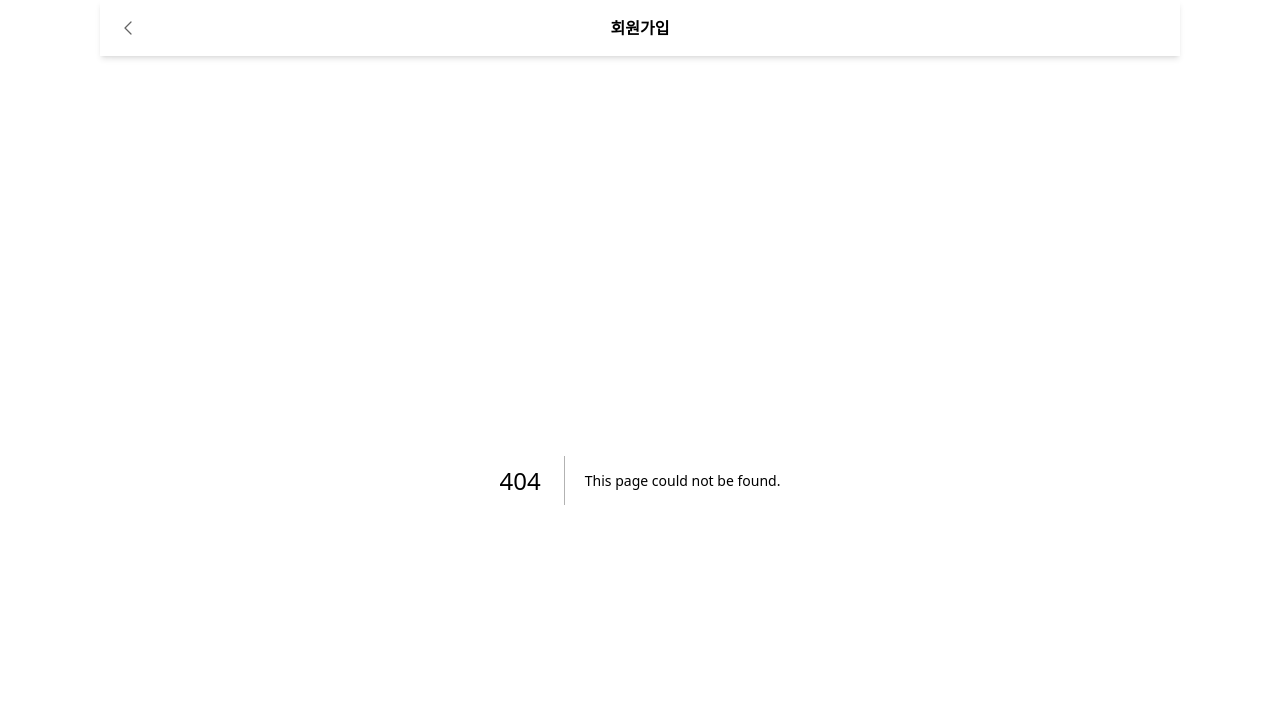
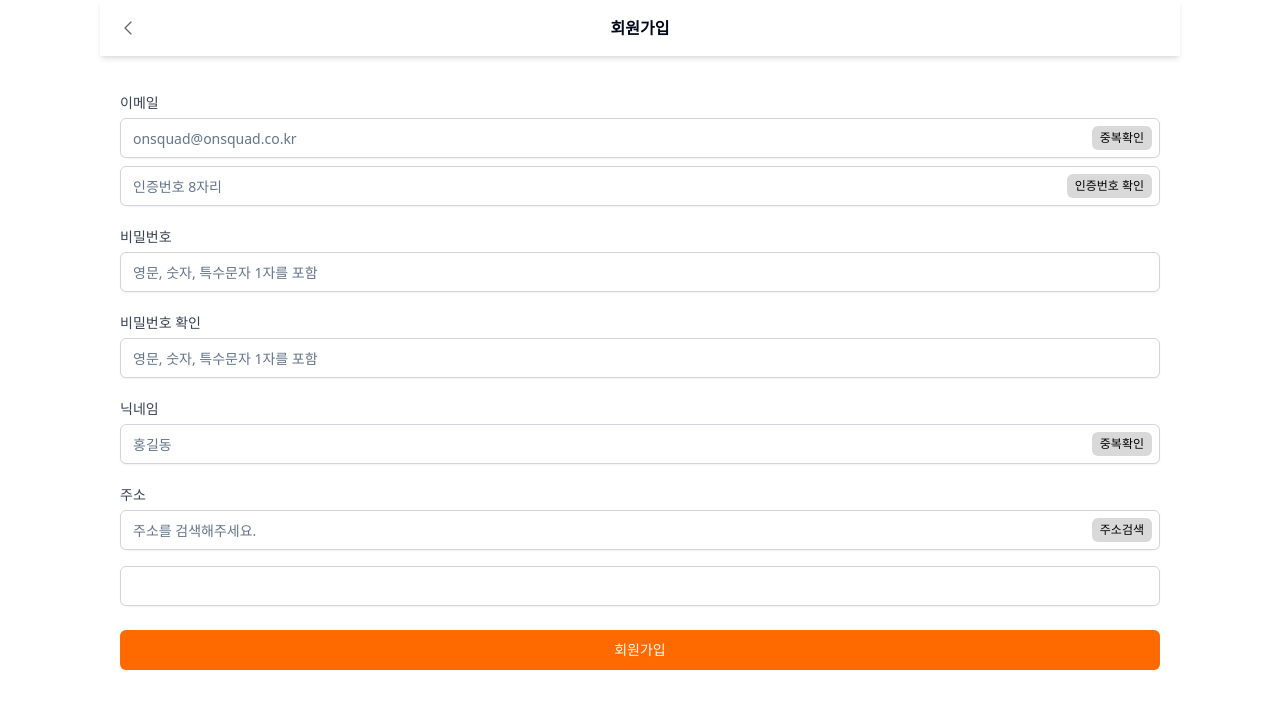
Before and after one commit to Donghyun-git/on-squad-next, a Next.js app: page /join in a window 1280 px wide. Before the commit this address had no page. Shown: the top 708 px of the page. Built offline with nearby package versions, Linux system fonts and the light colour scheme.

Commit message:
feat: 라우터 구성, 로그인, 회원가입 페이지

```diff
--- /dev/null
+++ b/src/app/community/page.tsx
@@ -0,0 +1,7 @@
+import React from 'react';
+
+const CommunityPage = () => {
+  return <div>CommunityPage</div>;
+};
+
+export default CommunityPage;
--- /dev/null
+++ b/src/app/crews/page.tsx
@@ -0,0 +1,7 @@
+import React from 'react';
+
+const CrewPage = () => {
+  return <div>CrewPage</div>;
+};
+
+export default CrewPage;
--- /dev/null
+++ b/src/app/join/JoinForm.tsx
@@ -0,0 +1,126 @@
+'use client';
+
+import React from 'react';
+import { useForm, FormProvider } from 'react-hook-form';
+import { yupResolver } from '@hookform/resolvers/yup';
+import { joinSchema } from './validator';
+import { Input } from '@/components/Input';
+import { Button } from '@/components/ui/button';
+import { InputButton } from '@/components/InputButton';
+import AddressSearch from './AddressSearch';
+
+const JoinForm = () => {
+  const method = useForm({
+    resolver: yupResolver(joinSchema),
+    values: {
+      email: '',
+      authCode: '',
+      password: '',
+      passwordConfirm: '',
+      nickname: '',
+      address: '',
+      addressDetail: '',
+    },
+  });
+
+  const {
+    handleSubmit: submit,
+    setValue,
+    formState: { errors },
+    clearErrors,
+  } = method;
+
+  const handleSubmit = submit(async () => {
+    try {
+    } catch (error) {
+      console.error(error);
+    }
+  });
+
+  return (
+    <FormProvider {...method}>
+      <form
+        className="flex flex-col gap-6 items-center mt-4 mb-8"
+        onSubmit={handleSubmit}
+      >
+        <div className="flex flex-col items-center w-full gap-2">
+          <Input
+            name="email"
+            type="text"
+            label="이메일"
+            placeholder="onsquad@onsquad.co.kr"
+            button={
+              <InputButton
+                buttonText="중복확인"
+                onSubmit={() => alert('이메일 중복확인')}
+                color="#000"
+              />
+            }
+          />
+          <Input
+            name="authCode"
+            type="text"
+            placeholder="인증번호 8자리"
+            button={
+              <InputButton
+                buttonText="인증번호 확인"
+                onSubmit={() => alert('인증번호 확인')}
+                color="#000"
+              />
+            }
+          />
+        </div>
+
+        <Input
+          name="password"
+          type="password"
+          label="비밀번호"
+          placeholder="영문, 숫자, 특수문자 1자를 포함"
+        />
+
+        <Input
+          name="passwordConfirm"
+          type="password"
+          label="비밀번호 확인"
+          placeholder="영문, 숫자, 특수문자 1자를 포함"
+        />
+
+        <Input
+          name="nickname"
+          type="text"
+          label="닉네임"
+          placeholder="홍길동"
+          button={
+            <InputButton
+              buttonText="중복확인"
+              color="#000"
+              onSubmit={() => alert('닉네임 중복확인')}
+            />
+          }
+        />
+
+        <div className="flex flex-col items-center w-full gap-2">
+          <AddressSearch
+            name="address"
+            onAddressChange={(addr) => {
+              setValue('address', addr);
+
+              if (errors?.address) {
+                clearErrors('address');
+
+                return;
+              }
+            }}
+          />
+          <Input name="addressDetail" type="text" />
+        </div>
+
+        <Button className="w-full" formAction="submit">
+          회원가입
+        </Button>
+      </form>
+    </FormProvider>
+  );
+};
+
+export default JoinForm;
--- /dev/null
+++ b/src/app/join/page.tsx
@@ -0,0 +1,8 @@
+import React from 'react';
+import JoinForm from './JoinForm';
+
+const JoinPage = () => {
+  return <JoinForm />;
+};
+
+export default JoinPage;
--- /dev/null
+++ b/src/app/join/validator.ts
@@ -0,0 +1,35 @@
+import { LOGIN_REGEXP } from '@/constants/regexp';
+import * as yup from 'yup';
+
+export const joinSchema = yup.object().shape({
+  email: yup
+    .string()
+    .required('이메일을 입력해주세요,')
+    .matches(LOGIN_REGEXP.email, '이메일 형식에 맞지 않습니다.'),
+
+  authCode: yup
+    .string()
+    .required('이메일 인증을 진행해주세요.')
+    .min(8, '인증번호는 최소 8자리입니다.'),
+
+  password: yup
+    .string()
+    .required('비밀번호를 입력해주세요.')
+    .matches(
+      LOGIN_REGEXP.password,
+      '영문, 숫자, 특수문자 1자를 포함한 8자리 이상입니다.',
+    ),
+
+  passwordConfirm: yup
+    .string()
+    .required('비밀번호를 한 번 더 입력해주세요.')
+    .oneOf([yup.ref('password')], '비밀번호가 일치하지 않습니다.'),
+
+  nickname: yup.string().required('닉네임을 입력해주세요.'),
+
+  address: yup.string().required('주소를 검색해주세요.'),
+
+  addressDetail: yup.string(),
+});
+
+export type JoinSchemaType = yup.InferType<typeof joinSchema>;
--- /dev/null
+++ b/src/app/login/LoginForm.tsx
@@ -0,0 +1,48 @@
+'use client';
+
+import { useForm, FormProvider } from 'react-hook-form';
+import { yupResolver } from '@hookform/resolvers/yup';
+import { loginSchema } from './validator';
+import { Button } from '@/components/ui/button';
+import { Input } from '@/components/Input';
+import { userLoginPostFetch } from '@/api/user/userLoginPostFetch';
+
+const LoginForm = () => {
+  const method = useForm({
+    resolver: yupResolver(loginSchema),
+    values: {
+      email: '',
+      password: '',
+    },
+  });
+
+  const { handleSubmit: submit, getValues } = method;
+
+  const handleSubmit = submit(async () => {
+    try {
+      const loginResponse = userLoginPostFetch(getValues());
+
+      console.log(loginResponse);
+    } catch (error) {
+      console.error(error);
+    }
+  });
+
+  return (
+    <FormProvider {...method}>
+      <form
+        className="flex flex-col gap-6 items-center mt-4"
+        onSubmit={handleSubmit}
+      >
+        <Input name="email" type="text" label="이메일" />
+        <Input name="password" type="password" label="비밀번호" />
+
+        <Button className="w-full" formAction="submit">
+          로그인
+        </Button>
+      </form>
+    </FormProvider>
+  );
+};
+
+export default LoginForm;
--- a/src/app/login/page.tsx
+++ b/src/app/login/page.tsx
@@ -1,34 +1,12 @@
-import React from "react";
-import { HydrationBoundary, dehydrate } from "@tanstack/react-query";
-import { squadListOptions } from "@/services/options/squadListOptions";
-import { getQueryClient } from "@/services/get-query-client";
+import React from 'react';
+import LoginForm from './LoginForm';
 
-import { Button } from "@/components/ui/button";
-
-const Login = async () => {
-  const queryClient = getQueryClient();
-
-  await queryClient.prefetchQuery(squadListOptions);
-
-  const info = await queryClient.getQueryData<Promise<{ title: string }[]>>([
-    "@test",
-  ]);
-
-  console.log(info, "test");
-
+const LoginPage = async () => {
   return (
     <>
-      <HydrationBoundary state={dehydrate(queryClient)}>
-        {info?.map((item) => (
-          <>
-            <h1>{item.title}</h1>
-            <br />
-          </>
-        ))}
-        <Button>로그인</Button>
-      </HydrationBoundary>
+      <LoginForm />
     </>
   );
 };
 
-export default Login;
+export default LoginPage;
--- /dev/null
+++ b/src/app/login/validator.ts
@@ -0,0 +1,16 @@
+import * as yup from "yup";
+import { LOGIN_REGEXP } from "@/constants/regexp";
+
+export const loginSchema = yup.object().shape({
+  email: yup
+    .string()
+    .required("이메일을 입력해주세요.")
+    .matches(LOGIN_REGEXP.email, "이메일 형식에 맞지 않습니다."),
+  password: yup
+    .string()
+    .required("패스워드를 입력해주세요.")
+    .matches(
+      LOGIN_REGEXP.password,
+      "패스워드는 영문, 숫자, 특수문자를 포함한 8자 이상입니다."
+    ),
+});
```
